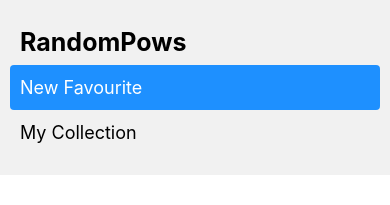
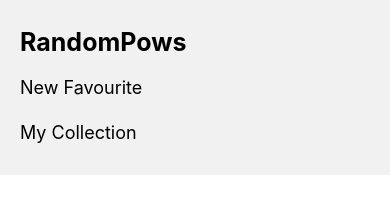
Before and after one commit to ChamodDinuka/random-paws, a React (Create React App) app: page / in a window 390 px wide. Shown: the top 205 px of the page. Built offline with nearby package versions, Linux system fonts and the light colour scheme; no server answers.

Commit message:
header responsiveness improved

```diff
--- a/src/components/header/Header.css
+++ b/src/components/header/Header.css
@@ -27,10 +27,11 @@
 .header a:hover {
     background-color: #ddd;
     color: black;
+    cursor: pointer;
 }
 
 /* Style the active/current link*/
-.header a.active {
+.header a[tabindex]:focus {
     background-color: dodgerblue;
     color: white;
 }
@@ -38,6 +39,9 @@
 /* Float the link section to the right */
 .header-right {
     float: right;
+    display: flex;
+    justify-content: space-between;
+    min-width: 270px;
 }
 
 /* Add media queries for responsiveness - when the screen is 500px wide or less, stack the links on top of each other */
@@ -50,5 +54,6 @@
 
     .header-right {
         float: none;
+        display: block;
     }
 }
--- a/src/components/header/Header.js
+++ b/src/components/header/Header.js
@@ -12,8 +12,8 @@ function Header() {
         <div class="header">
             <a class="logo">RandomPows</a>
             <div class="header-right">
-                <a class="active"  onClick={()=>handleClick('/')}>New Favourite</a>
-                <a  onClick={()=>handleClick('collection')}>My Collection</a>
+                <a  onClick={()=>handleClick('/')} tabIndex={'1'}>New Favourite</a>
+                <a  onClick={()=>handleClick('collection')} tabIndex={'2'}>My Collection</a>
             </div>
         </div>
     )
```
